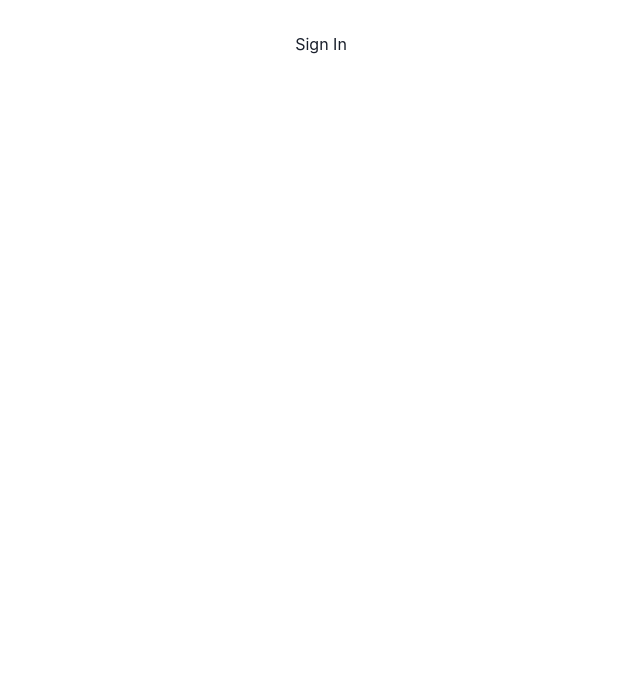
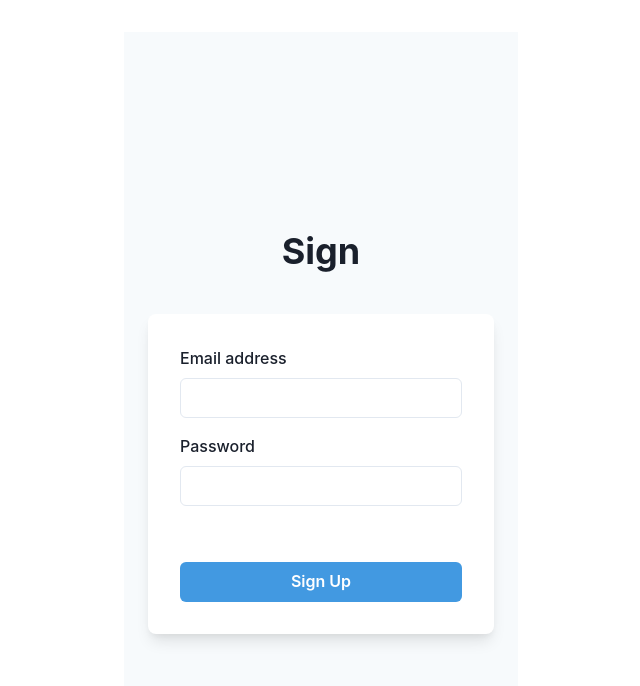
Before and after one commit to NikFreeman/graphiql-app, a React (Vite) app: page /sign-in in a window 1280 px wide. Shown: the top 686 px of the page, without its empty margins (319-959 px from the left). Built offline with nearby package versions, Linux system fonts and the light colour scheme; no server answers.

Commit message:
feat: add login metod

```diff
--- a/src/pages/SignIn.tsx
+++ b/src/pages/SignIn.tsx
@@ -1,4 +1,26 @@
+import { auth } from '../utils/firebase';
+import { useDispatch } from 'react-redux';
+import { signInWithEmailAndPassword } from 'firebase/auth';
+import { setUser } from '../store/slices/userSlice';
+import LoginForm from '../components/loginForm';
+
 function SignIn() {
-  return <div>Sign In</div>;
+  const dispatch = useDispatch();
+  const handleSignIn = (email: string, password: string) => {
+    signInWithEmailAndPassword(auth, email, password)
+      .then(({ user }) => {
+        console.log('user->', user);
+        dispatch(
+          setUser({
+            email: user.email,
+            id: user.uid,
+            token: user.refreshToken,
+          })
+        );
+      })
+      .catch((error) => console.log('error=>', error));
+  };
+  return <LoginForm handleClick={handleSignIn}></LoginForm>;
 }
+
 export default SignIn;
--- a/src/pages/SignUp.tsx
+++ b/src/pages/SignUp.tsx
@@ -6,10 +6,11 @@ import LoginForm from '../components/loginForm';
 
 function SignUp() {
   const dispatch = useDispatch();
+  console.log('auth->', auth.currentUser);
   const handleSignUp = (email: string, password: string) => {
     createUserWithEmailAndPassword(auth, email, password)
       .then(({ user }) => {
-        console.log(user);
+        console.log('user->', user);
         dispatch(
           setUser({
             email: user.email,
```
